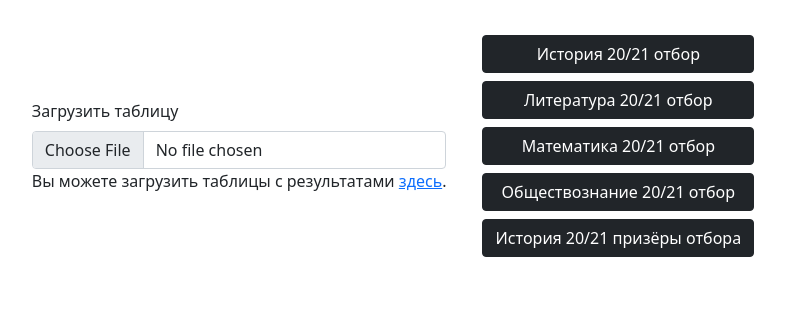
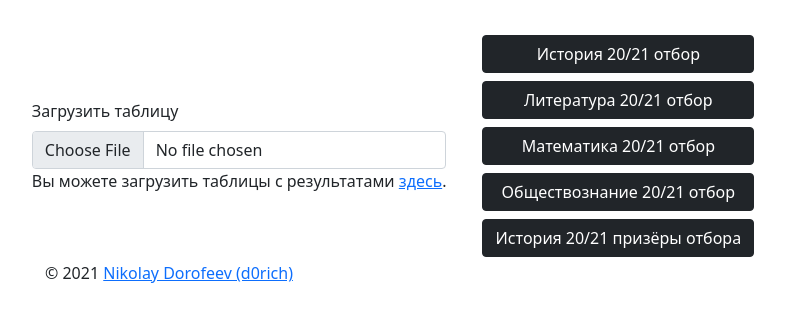
Before and after one commit to d0rich/rating-visualize, a plain HTML site: page index.html in a window 1280 px wide. Shown: the part 121-442 px from the top of the page, without its empty margins (245-1030 px from the left). Drawn offline with nearby package versions, Linux system fonts and the light colour scheme.

Commit message:
Dorich labels

```diff
--- a/index.html
+++ b/index.html
@@ -19,12 +19,13 @@
     <script src="src/functions/fromXLSX.js"></script>
     <script src="src/functions/createChart.js"></script>
 
-    <link rel="icon" href="favicon.ico" type="image/x-icon">
-    <title>Олимпиады</title>
+    <link rel="icon" href="Rating.ico" type="image/x-icon">
+    <title>Рейтинг победителей олимпиад | d0rich</title>
 </head>
 <body>
     <main id="app">
         <h1 class="mt-5 text-center">Результаты олимпиады школьников</h1>
+
         <div class="d-flex mt-5">
             <div class="d-flex flex-column justify-content-center mx-3">
                 <label for="docImport" class="form-label">Загрузить таблицу</label>
@@ -41,7 +42,10 @@
                 <button class="btn btn-dark m-1" v-for="doc in docs" @click="showDoc(doc.path)">{{doc.title}}</button>
             </div>
         </div>
-
+        <div style="width: 100%; max-width: 700px">
+            &copy; 2021
+            <a href="https://d0rich.github.io" target="_blank">Nikolay Dorofeev (d0rich)</a>
+        </div>
         <h2 class="mt-5 text-center">{{caption}}</h2>
         <div class="row no-gutters justify-content-center my-3">
             <div class="chart-container" v-show="workbook.length">
```
Also changed, not shown: Rating.ico (added).
